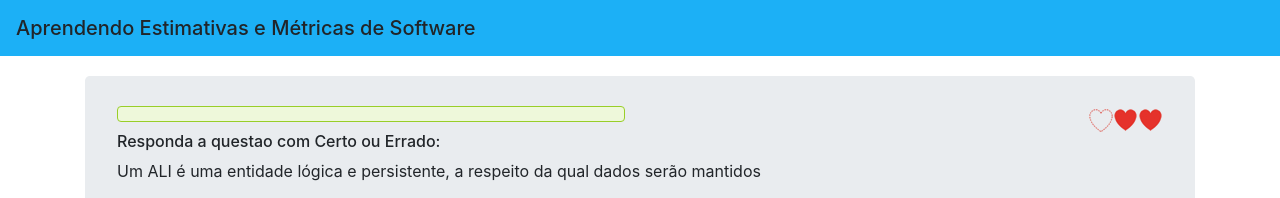
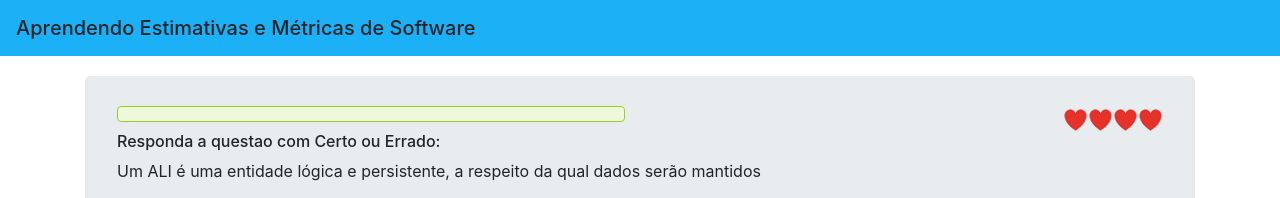
Before and after one commit to gardheamsantos00/app-metricas, an Angular app: page / in a window 1280 px wide. Shown: the top 198 px of the page. Built offline with nearby package versions, Linux system fonts and the light colour scheme.

Commit message:
instancia de tentativas(coracao)

```diff
--- a/src/app/shared/coracao.model.ts
+++ b/src/app/shared/coracao.model.ts
@@ -7,11 +7,11 @@ export class Coracao {
 
     ){}
 
-    public exibeCoracao(): any {
+    public exibeCoracao(): string {
         if(this.cheio){
-            this.urlCoracaoCheio
+            return this.urlCoracaoCheio
         }else{
-            this.urlCoracaoVazio
+            return this.urlCoracaoVazio
         }
     }
 }
--- a/src/app/tentativas/tentativas.component.html
+++ b/src/app/tentativas/tentativas.component.html
@@ -1,3 +1,8 @@
-<img [src]="coracaoVazio">
-<img [src]="coracaoCheio">
-<img [src]="coracaoCheio">
+<!--
+
+    <img [src]="coracaoCheio">
+    <img [src]="coracaoVazio">
+    <img [src]="coracaoCheio">
+-->
+
+<img *ngFor="let coracao of coracoes" [src]="coracao.exibeCoracao()">
--- a/src/app/tentativas/tentativas.component.ts
+++ b/src/app/tentativas/tentativas.component.ts
@@ -8,10 +8,11 @@ import { Coracao } from '../shared/coracao.model'
 })
 export class TentativasComponent implements OnInit {
 
+  public coracaoCheio: string = '/assets/coracao_cheio.png'
   public coracaoVazio: string = '/assets/coracao_vazio.png'
-  public coracaoCheio: string = '/assets/coracao_cheio.png'
 
-  public coracao: Coracao[] = [
+  public coracoes: Coracao[] = [
+    new Coracao(true),
     new Coracao(true),
     new Coracao(true),
     new Coracao(true)
```
